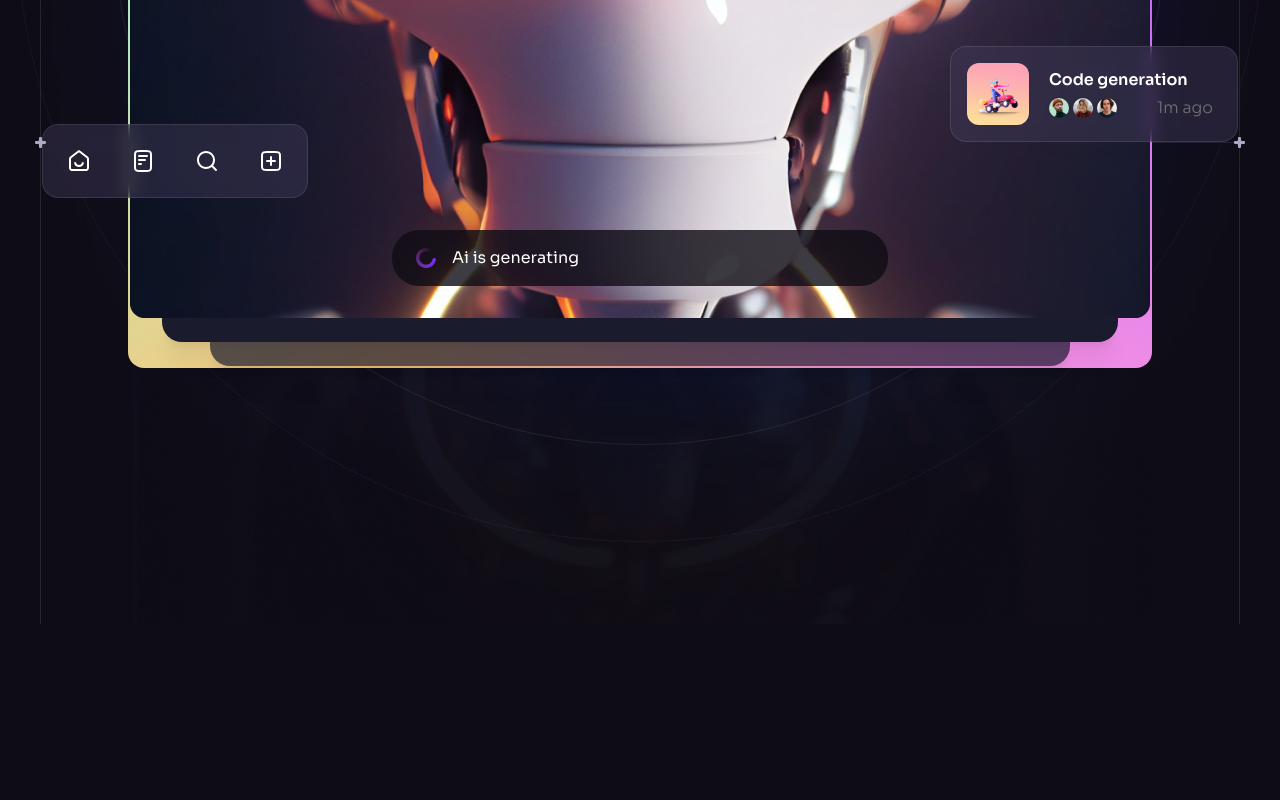
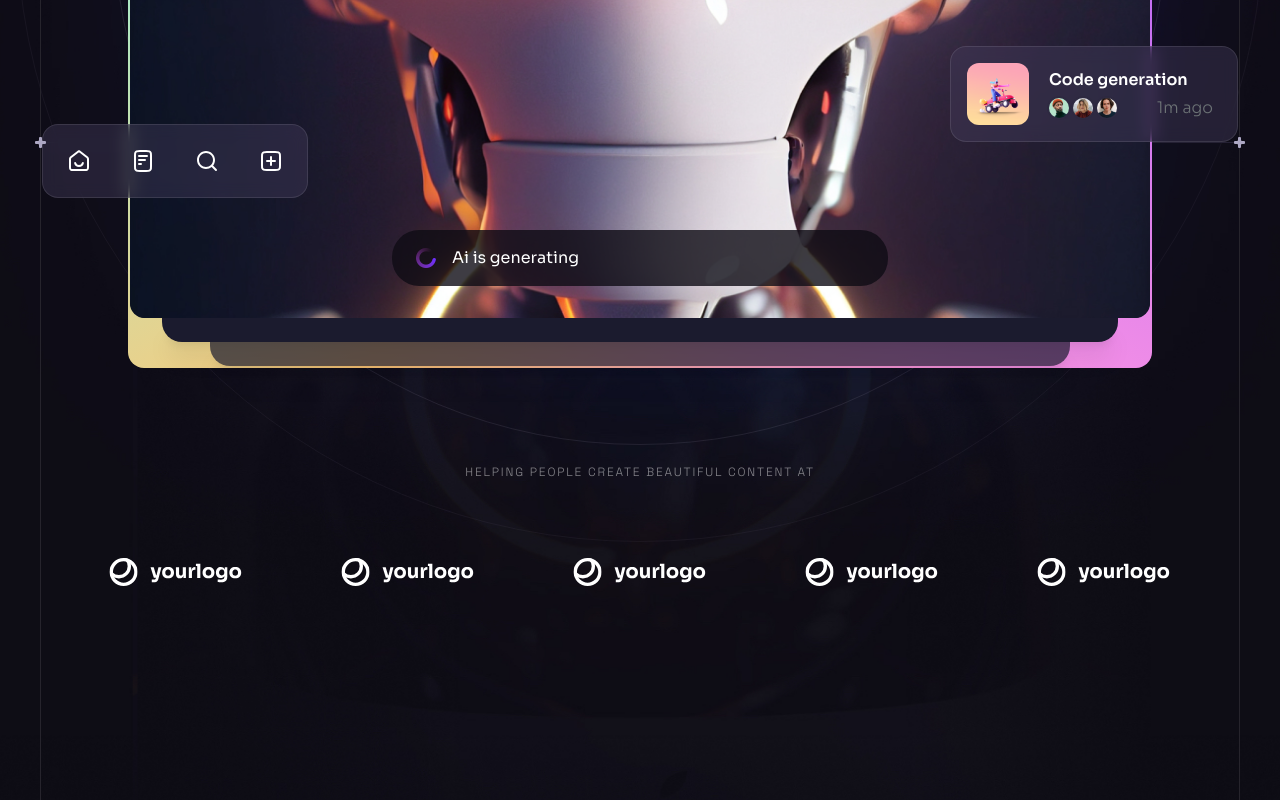
Before and after one commit to 1am-programmer/AI-landing-page, a React (Vite) app: page / in a window 1280 px wide. Shown: the part 742-1542 px from the top of the page. Before the commit the page ends 1366 px from the top, so only its background shows below. Built offline with nearby package versions, Linux system fonts and the light colour scheme.

Commit message:
Company Logos and title

```diff
--- /dev/null
+++ b/src/components/CompanyLogos.jsx
@@ -0,0 +1,25 @@
+import React from "react";
+import { companyLogos } from "../constants";
+
+const CompanyLogos = ({ className }) => {
+  return (
+    <div className={className}>
+      <h5 className="tagline mb-6 text-center text-n-1/50">
+        Helping people create beautiful content at
+      </h5>
+
+      <ul className="flex">
+        {companyLogos.map((logo, index) => (
+          <li
+            key={index}
+            className=" flex items-center justify-center flex-1 h-[8.5rem]"
+          >
+            <img src={logo} alt={logo} width={134} height={28} />
+          </li>
+        ))}
+      </ul>
+    </div>
+  );
+};
+
+export default CompanyLogos;
--- a/src/components/Hero.jsx
+++ b/src/components/Hero.jsx
@@ -7,6 +7,7 @@ import { heroIcons } from "../constants";
 import { ScrollParallax } from "react-just-parallax";
 import Generating from "./Generating";
 import Notification from "./Notification";
+import CompanyLogos from "./CompanyLogos";
 
 const Hero = () => {
   const parallaxRef = useRef(null);
@@ -90,6 +91,8 @@ const Hero = () => {
 
           <BackgroundCircles />
         </div>
+
+        <CompanyLogos className="hidden relative z-1 mt-10 lg:block" />
       </div>
 
       <BottomLine />
```
